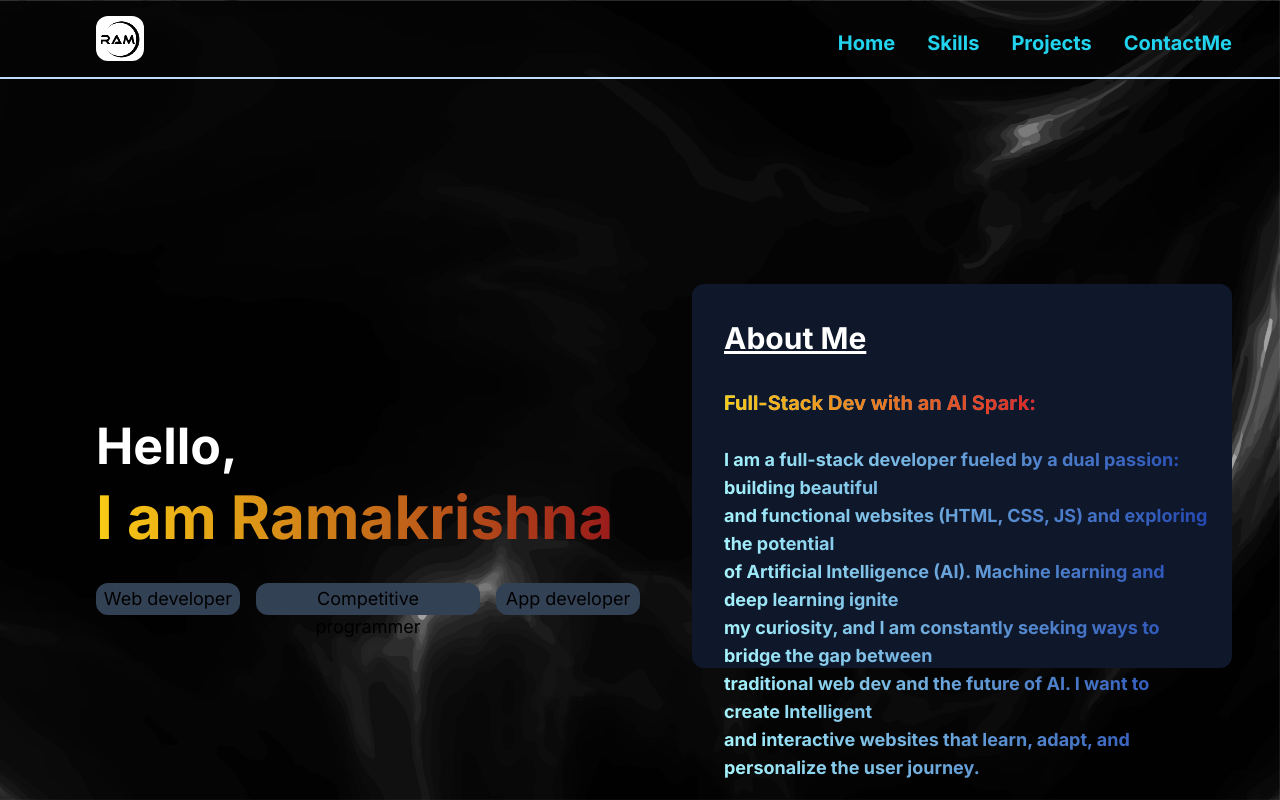
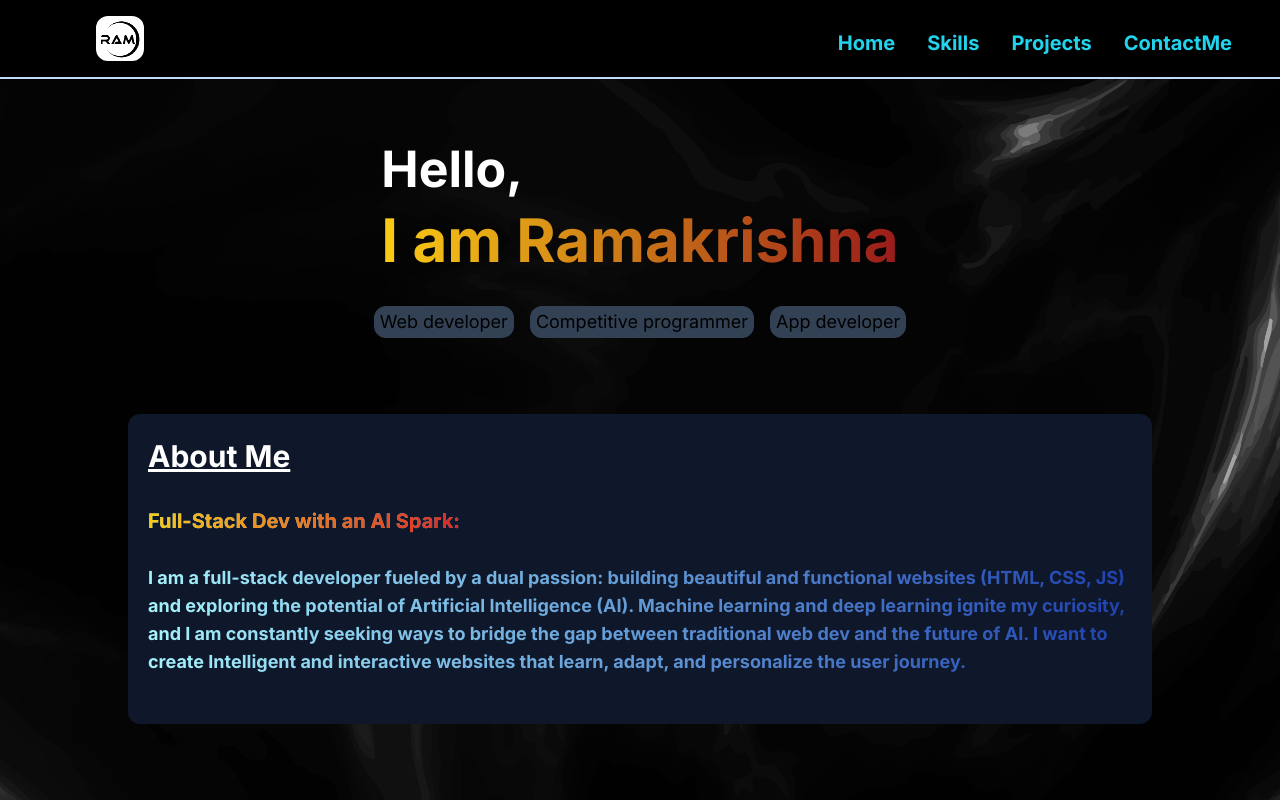
Before and after one commit to ramakrishna67/Ramportfolio, a Next.js app: page / in a window 1280 px wide. Built offline with nearby package versions, Linux system fonts and the light colour scheme.

Commit message:
updated css

```diff
--- a/app/contactme/page.tsx
+++ b/app/contactme/page.tsx
@@ -1,17 +1,20 @@
+import Navbar from "@/components/navbar";
 import Image from "next/image";
 
 export default function contactme() {
   return (
+    <>
+      <Navbar />
       <div
-      className="flex  bg-fixed bg-cover bg-center w-full h-screen gap-4"
+        className="flex bg-cover w-full md:h-screen h-full justify-center"
         style={{ backgroundImage: "url(/bck.jpg)" }}
       >
-      <div className="flex flex-col ml-10 sm:gap-12">
-        <div className="sm:flex mt-32 sm:mt-32 sm:ml-40">
-          <h1 className="text-2xl font-semibold">Contact Me</h1>
+        <div className="flex flex-col mt-40">
+          <div className="flex items-start">
+            <h1 className="text-2xl font-extrabold pb-8 pl-6">Contact Me</h1>
           </div>
-        <div className="flex flex-col sm:flex-row mt-24 sm:mt-8 sm:justify-center sm:items-center sm:ml-72 sm:gap-8">
-          <div className=" ml-16 mb-10">
+          <div className="flex flex-col md:flex-row">
+            <div className="pl-6">
               <Image
                 src="/devphoto.jpeg"
                 alt="developer photo"
@@ -20,7 +23,7 @@ export default function contactme() {
                 className="rounded-md"
               />
             </div>
-          <div className="flex flex-row sm:flex-col sm:justify-center sm:items-center ">
+            <div className="flex flex-row md:flex-col md:justify-center md:items-center ">
               <form method="POST">
                 <input
                   required
@@ -42,7 +45,7 @@ export default function contactme() {
                   required
                   placeholder="Message"
                   name="message"
-                className=" pl-6 pt-2 border-4 h-40 rounded-lg m-2 w-[100%] text-start "
+                  className=" pl-6 pt-2 border-4 h-40 rounded-lg m-2 w-[90%] text-start "
                 />
                 <button className=" flex justify-center items-center border-2 ml-2 w-32 h-8 rounded-xl mb-10">
                   Send Message
@@ -52,5 +55,6 @@ export default function contactme() {
           </div>
         </div>
       </div>
+    </>
   );
 }
--- a/app/layout.tsx
+++ b/app/layout.tsx
@@ -17,10 +17,7 @@ export default function RootLayout({
 }>) {
   return (
     <html lang="en">
-      <body className={inter.className}>
-        <Navbar />
-        {children}
-      </body>
+      <body className={inter.className}>{children}</body>
     </html>
   );
 }
--- a/app/myprojects/page.tsx
+++ b/app/myprojects/page.tsx
@@ -1,16 +1,24 @@
+import Navbar from "@/components/navbar";
 import Image from "next/image";
 
 export default function myprojects() {
   return (
-    <div
-      className="flex bg-cover bg-fixed w-screen h-[100%] justify-center items-center gap-4"
-      style={{ backgroundImage: "url(/bck.jpg)" }}
-    >
-      {" "}
-      <div className=" mb-[55%]">
-        <h1 className="text-3xl font-bold">MY PROJECTS</h1>
+    <>
+      <Navbar />
+      <div
+        className="flex flex-col justify-center items-center bg-cover w-full h-full gap-4 p-5"
+        style={{ backgroundImage: "url(/bck.jpg)" }}
+      >
+        <div className="flex">
+          <h1 className="items-start text-4xl font-bold mt-24">MY PROJECTS</h1>
+        </div>
+        <div className="grid grid-cols-1 md:grid-cols-3 gap-5">
+          <div className=" w-96 h-80 flex-col gap-8 bg-gray-700 rounded-3xl"></div>
+          <div className=" w-96 h-80 flex-col gap-8 bg-gray-700 rounded-3xl"></div>
+          <div className=" w-96 h-80 flex-col gap-8 bg-gray-700 rounded-3xl"></div>
+          <div className=" w-96 h-80 flex-col gap-8 bg-gray-700 rounded-3xl"></div>
+        </div>
       </div>
-      <div className="flex mt-48 justify-center items-center flex-col gap-8 bg-gray-700 rounded-3xl w-[60%] h-[80%]"></div>
-    </div>
+    </>
   );
 }
--- a/app/page.tsx
+++ b/app/page.tsx
@@ -1,11 +1,14 @@
+import Navbar from "@/components/navbar";
 import Image from "next/image";
 
 export default function Home() {
   return (
-    <div className="z-10 relative flex justify-center items-center bg-cover bg-fixed bg-center w-screen h-screen custom-img">
-      <div className="flex flex-col sm:flex-row justify-between items-center gap-8 fixed">
-        <div className=" ml-10 sm:pl-20 sm:pb-40 sm:ml-4">
-          <h1 className=" text-[50px] text-white font-bold mt-96 ">
+    <>
+      <div className="z-10 relative flex justify-evenly bg-cover bg-center w-full min-h-screen custom-img">
+        <Navbar />
+        <div className="flex flex-col justify-evenly mt-14 items-center">
+          <div className="flex flex-col justify-center items-center">
+            <h1 className=" text-[50px] text-white font-bold ">
               Hello, <br />
               <span className=" text-transparent bg-clip-text bg-gradient-to-r from-yellow-400 to-red-800 sm:text-6xl">
                 I am Ramakrishna
@@ -13,42 +16,41 @@ export default function Home() {
             </h1>
             <br />
             <div className="flex flex-col gap-3 sm:flex-row sm:gap-4">
-            <div className=" w-36 h-8 border-2 pl-1 pr-1 border-slate-700 bg-slate-700 rounded-xl text-center text-lg">
+              <div className=" border-2 pl-1 pr-1 border-slate-700 bg-slate-700 rounded-xl text-center text-lg">
                 Web developer
               </div>
-            <div className=" w-56 h-8 border-2 pl-1 pr-1 border-slate-700 bg-slate-700 rounded-xl text-center text-lg">
+              <div className="border-2 pl-1 pr-1 border-slate-700 bg-slate-700 rounded-xl text-center text-lg">
                 Competitive programmer
               </div>
-            <div className=" w-36 h-8 border-2 pl-1 pr-1 border-slate-700 bg-slate-700 rounded-xl text-center text-lg ">
+              <div className="border-2 pl-1 pr-1 border-slate-700 bg-slate-700 rounded-xl text-center text-lg ">
                 App developer
               </div>
             </div>
           </div>
-        <div className="ml-5 pl-9 mb-10 pb-4 sm:pl-8 pt-8 sm:pb-56 mr-12 mt-48 items-start sm:h-96 rounded-xl  border-slate-600 bg-slate-900">
-          <h1 className="text-[12px] sm:text-[30px] text-white font-bold mr-80 underline">
+          <div className="flex flex-col p-5 w-4/5 rounded-xl border-slate-600 bg-slate-900">
+            <h1 className="text-[12px] sm:text-[30px] text-white font-bold underline">
               About Me
             </h1>
-          <p className="text-transparent bg-clip-text bg-gradient-to-r from-cyan-200 to-blue-800 font-bold text-sm sm:text-lg pr-6">
+            <p className="text-transparent bg-clip-text bg-gradient-to-r from-cyan-200 to-blue-800 font-bold text-sm sm:text-lg">
               <br />
               <span className=" text-transparent bg-clip-text bg-gradient-to-r from-yellow-400 to-red-600 text-md sm:text-xl">
                 Full-Stack Dev with an AI Spark:
               </span>
               <br />
               <br /> I am a full-stack developer fueled by a dual passion:
-            building beautiful
-            <br /> and functional websites (HTML, CSS, JS) and exploring the
-            potential <br />
-            of Artificial Intelligence (AI). Machine learning and deep learning
-            ignite <br />
-            my curiosity, and I am constantly seeking ways to bridge the gap
-            between <br />
-            traditional web dev and the future of AI. I want to create
-            Intelligent <br />
-            and interactive websites that learn, adapt, and personalize the user
+              building beautiful and functional websites (HTML, CSS, JS) and
+              exploring the potential of Artificial Intelligence (AI). Machine
+              learning and deep learning ignite my curiosity, and I am
+              constantly seeking ways to bridge the gap between traditional web
+              dev and the future of AI. I want to create Intelligent and
+              interactive websites that learn, adapt, and personalize the user
               journey.
+              <br />
+              <br />
             </p>
           </div>
         </div>
       </div>
+    </>
   );
 }
--- a/app/skills/page.tsx
+++ b/app/skills/page.tsx
@@ -1,20 +1,30 @@
+import Navbar from "@/components/navbar";
 import Image from "next/image";
 
 export default function skills() {
   return (
+    <>
+      <Navbar />
       <div
-      className="z-10 relative bg-cover bg-center justify-center items-center w-screen h-screen"
+        className="z-10 relative bg-cover bg-scroll w-full h-full md:h-screen p-5"
         style={{ backgroundImage: "url(/bck.jpg)" }}
       >
-      <div className=" flex  flex-col gap-12 max-w-[80%] text-center items-center justify-center pt-44 pl-72  ">
-        <div className="flex flex-col gap-2">
+        <div className=" flex flex-col justify-center items-center ">
+          <div className="flex flex-col md:mt-36 mt-24 justify-center">
             <span className="text-5xl font-bold">Skills & Technologies</span>
-          <br />
-          <span className="text-md">Mastering the required Technologies</span>
+
+            <span className="text-md items-start">
+              Mastering the required Technologies
+            </span>
           </div>
-        <ul className="flex items-center gap-9">
+          <ul className="grid md:grid-cols-5 grid-cols-2 gap-8 mt-5 items-center content-center">
             <li>
-            <Image src="/html.png" height={122} width={122} alt="html image" />
+              <Image
+                src="/html.png"
+                height={122}
+                width={122}
+                alt="html image"
+              />
             </li>
             <li>
               <Image src="/css.png" height={122} width={122} alt="css image" />
@@ -38,8 +48,6 @@ export default function skills() {
                 alt="tailwindcss image"
               />
             </li>
-        </ul>
-        <ul className="flex items-center justify-between gap-8">
             <li>
               <Image
                 src="/react.png"
@@ -57,7 +65,12 @@ export default function skills() {
               />
             </li>
             <li>
-            <Image src="/node.png" height={122} width={122} alt="node image" />
+              <Image
+                src="/node.png"
+                height={122}
+                width={122}
+                alt="node image"
+              />
             </li>
             <li>
               <Image
@@ -78,5 +91,6 @@ export default function skills() {
           </ul>
         </div>
       </div>
+    </>
   );
 }
--- a/components/navbar.tsx
+++ b/components/navbar.tsx
@@ -3,7 +3,8 @@ import Image from "next/image";
 
 const Navbar = () => {
   return (
-    <div className="z-40 flex w-screen absolute items-center justify-between border-b-2 border-blue-200 bg-transparent">
+    <>
+      <div className="z-40 flex w-screen fixed items-center justify-between border-b-2 border-blue-200 bg-black">
         <div className="flex mb-4 sm:ml-8 mt-4 md:text-[#72b3c4] text-gray-300 font-extrabold items-center justify-center hover:cursor-pointer text-2xl brightness-150">
           <Image
             src="/logo.jpg"
@@ -40,9 +41,13 @@ const Navbar = () => {
           </a>
         </div>
         {/*Hidden hamburger*/}
-      <div className="md:hidden mr-5">
+        <div className="md:hidden">
           <div className="dropdown ">
-          <div tabIndex={0} role="button" className="btn btn-ghost btn-circle">
+            <div
+              tabIndex={0}
+              role="button"
+              className="btn btn-ghost btn-circle"
+            >
               <svg
                 xmlns="http://www.w3.org/2000/svg"
                 className="h-5 w-5"
@@ -58,6 +63,7 @@ const Navbar = () => {
                 />
               </svg>
             </div>
+            <div className="mr-36">
               <ul
                 tabIndex={0}
                 className="menu menu-3xl dropdown-content mt-3 z-[1] p-2 shadow bg-base-100 rounded-box w-52"
@@ -98,6 +104,8 @@ const Navbar = () => {
             </div>
           </div>
         </div>
+      </div>
+    </>
   );
 };
 
--- a/package.json
+++ b/package.json
@@ -10,7 +10,7 @@
   },
   "dependencies": {
     "@sendgrid/mail": "^8.1.3",
-    "next": "14.2.3",
+    "next": "^14.2.3",
     "node-fetch": "^3.3.2",
     "nodemailer": "^6.9.13",
     "react": "^18",
```
Also changed, not shown: 1 other file (tests, documents, lock files or other folders). Lines whose indentation alone changed are shown as unchanged.
